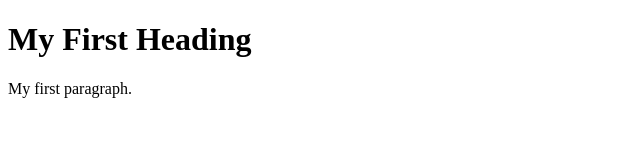
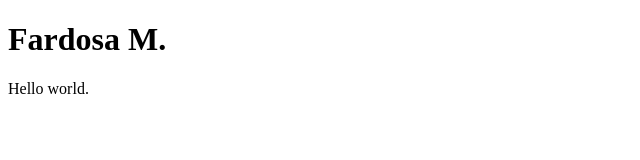
Before and after one commit to Fardosa-M/Fardosa-M.github.io, a plain HTML site: page index.html in a window 1280 px wide. Shown: the whole page, without its empty margins (0-640 px from the left). Drawn offline with Linux system fonts and the light colour scheme.

Commit message:
Update index.html

```diff
--- a/index.html
+++ b/index.html
@@ -5,8 +5,8 @@
   </head>
   <body>
 
-    <h1>My First Heading</h1>
-    <p>My first paragraph.</p>
+    <h1>Fardosa M.</h1>
+    <p>Hello world.</p>
 
   </body>
 </html>
```
